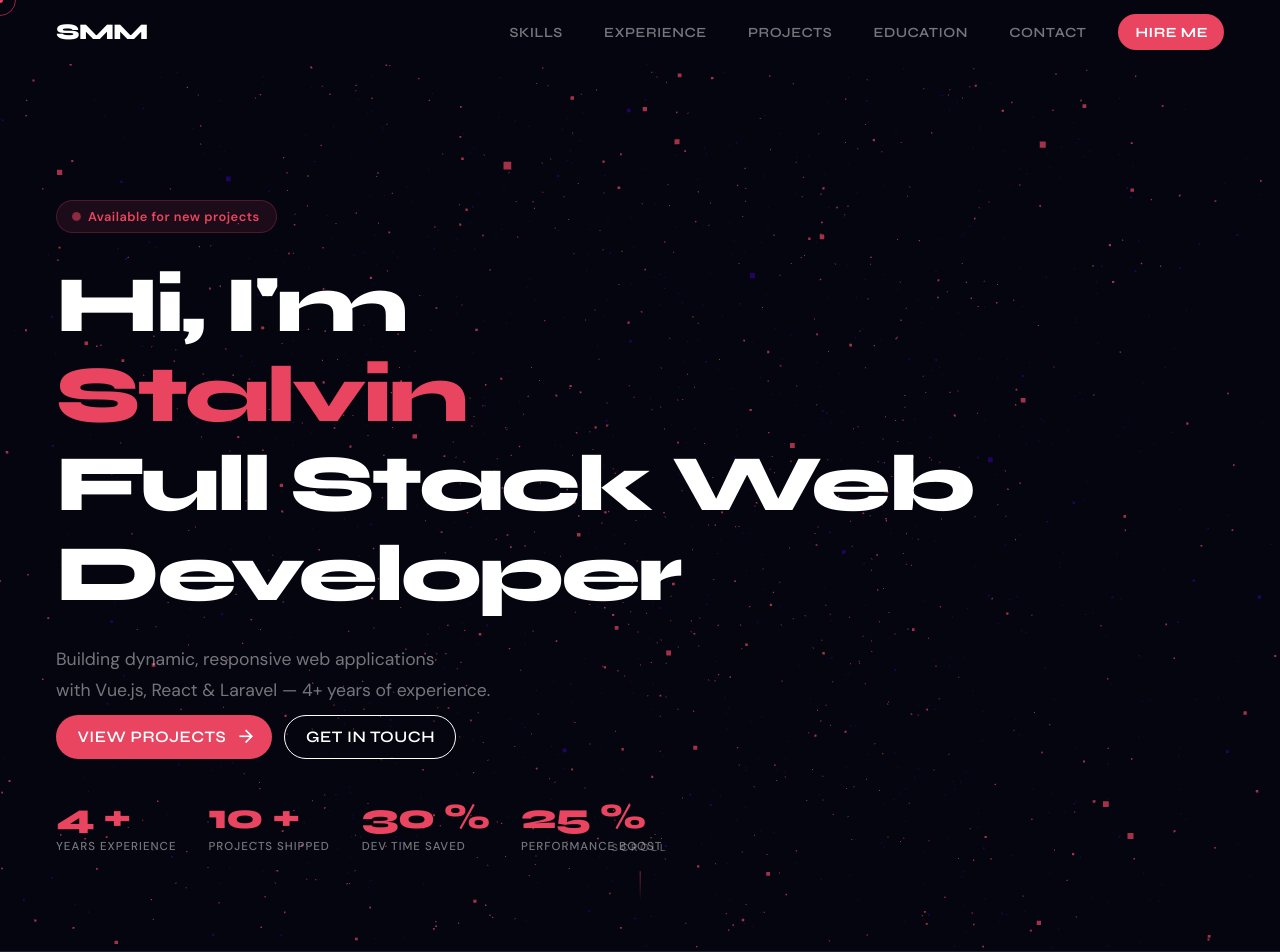
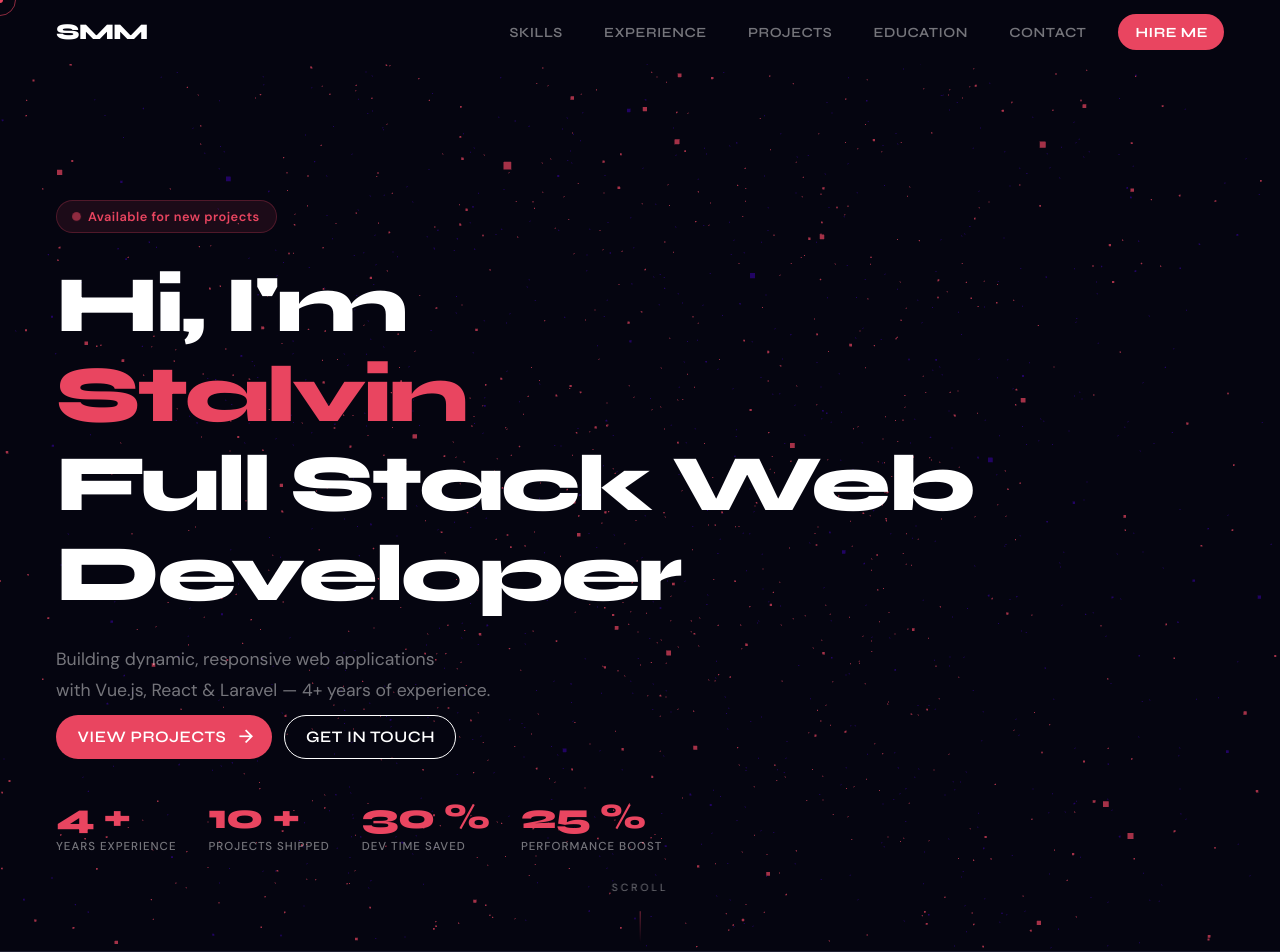
Before and after one commit to stalvinmm/portfolio2, a Vue app: page / in a window 1280 px wide. Shown: the top 952 px of the page. Built offline with nearby package versions, Linux system fonts and the light colour scheme.

Commit message:
fixed hero scroll indicator

```diff
--- a/src/assets/styles/portfolio.css
+++ b/src/assets/styles/portfolio.css
@@ -242,7 +242,7 @@ h1,h2,h3,h4,
 
 .hero-scroll-indicator {
   position: absolute;
-  bottom: 40px;
+  bottom: 0px;
   left: 50%;
   transform: translateX(-50%);
   display: flex;
```
